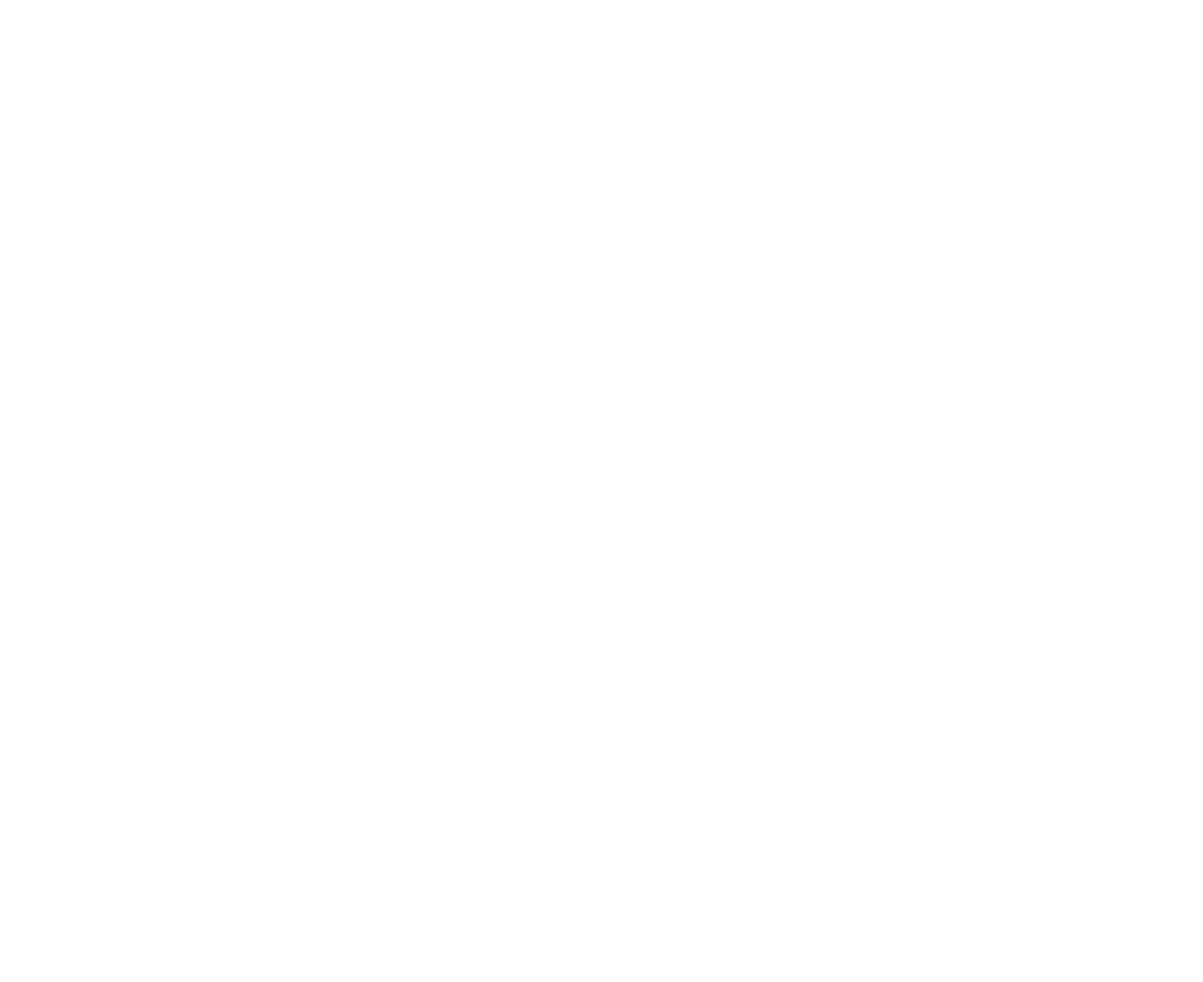
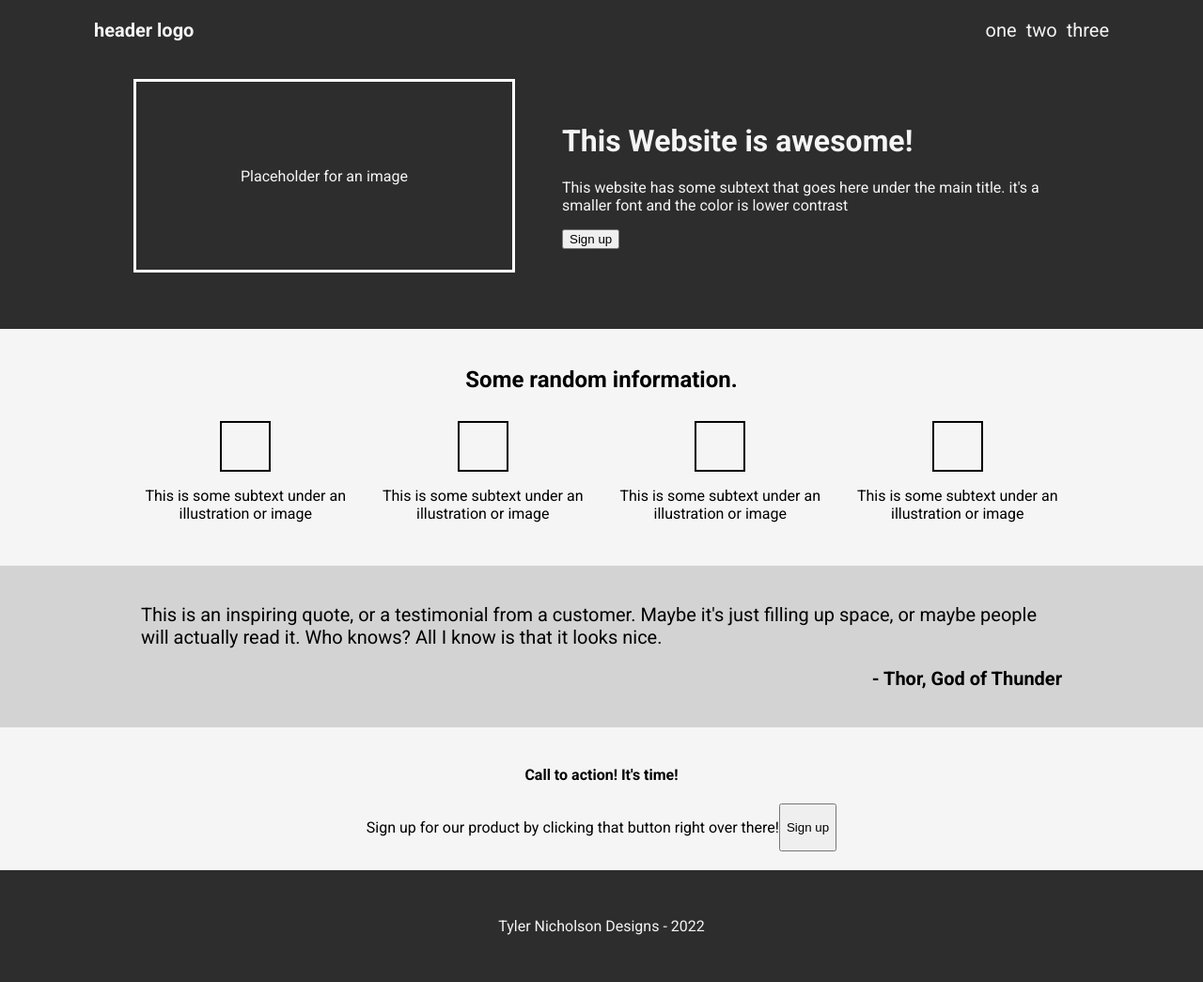
Before and after one commit to nicho166/first-project, a plain HTML site: page index.html in a window 1280 px wide. Shown: the whole page at 94% size. Before the commit the page ends 800 px from the top, so only its background shows below. Drawn offline with Linux system fonts and the light colour scheme.

Commit message:
Basic layout of my webpage with some blank styles

```diff
--- a/index.html
+++ b/index.html
@@ -4,9 +4,80 @@
     <link rel="stylesheet" href="style.css">
     <meta charset="UTF-8">
     <title>Tyler's portfolio</title>
+    <link rel="preconnect" href="https://fonts.googleapis.com">
+    <link rel="preconnect" href="https://fonts.gstatic.com" crossorigin>
+    <link href="https://fonts.googleapis.com/css2?family=Roboto:ital,wght@0,100;0,300;0,400;0,500;0,700;0,900;1,100;1,300;1,400;1,500;1,700;1,900&display=swap" rel="stylesheet">
 </head>
 <body>
-
+    <div class="header">
+        <div class="nav">
+            <div class="logo">header logo</div>
+            <ul>
+                <li>one</li>
+                <li>two</li>
+                <li>three</li>
+            </ul>
+        </div>
+        <div class="header-content">
+            <div class="image">Placeholder for an image</div>
+            <div class="header-text">
+                <h1>This Website is awesome!</h1>
+                <p>This website has some subtext that goes here
+                    under the main title. it's a smaller font and
+                    the color is lower contrast
+                </p>
+                <button>Sign up</button>
+            </div>
+        </div>
+    </div>
+    <div class="wrapper">
+        <h2>Some random information.</h2>
+        <div class="container">
+            <div class="cards">
+                <div class="img"></div>
+                <p>This is some subtext under
+                    an illustration or image
+                </p>
+            </div>
+            <div class="cards">
+                <div class="img"></div>
+                <p>This is some subtext under
+                    an illustration or image
+                </p>
+            </div>
+            <div class="cards">
+                <div class="img"></div>
+                <p>This is some subtext under
+                    an illustration or image
+                </p>
+            </div>
+            <div class="cards">
+                <div class="img"></div>
+                <p>This is some subtext under
+                    an illustration or image
+                </p>
+            </div>
+        </div>
+    </div>
+    <div class="wrapper2">
+        <p class="quote">This is an inspiring quote, or a testimonial from
+            a customer. Maybe it's just filling up space, or
+            maybe people will actually read it. Who knows?
+            All I know is that it looks nice.
+        </p>
+        <p class="signature">- Thor, God of Thunder</p>
+    </div>
+    <div class="wrapper3">
+        <h4>Call to action! It's time!</h4>
+        <div class="text">
+            <p>Sign up for our product by clicking that button
+                right over there!
+            </p>
+            <button>Sign up</button>
+         </div>
+    </div>
+    <div class="footer">
+        Tyler Nicholson Designs - 2022
+    </div>
 </body>
-
 </html>
--- a/style.css
+++ b/style.css
@@ -0,0 +1,121 @@
+body {
+    background-color: whitesmoke;
+    font-family: 'Roboto', sans-serif;
+    margin: 0;
+}
+
+.header {
+    background-color: #2d2d2d;
+    color: whitesmoke;
+    padding: 20px 100px;
+}
+
+.nav {
+    display: flex;
+    justify-content: space-between;
+    font-size: 20px;
+}
+
+.logo {
+    font-weight: 700;
+}
+
+ul {
+    list-style-type: none;
+    margin: 0;
+    padding: 0;
+    display: flex;
+}
+
+li {
+    margin-left: 10px;
+}
+
+.header-content {
+    display: flex;
+    justify-content: space-between;
+    align-items: center;
+    gap: 50px;
+    margin: 40px 0;
+}
+
+.header-text {
+    flex: 0 1 50%;
+    margin-right:auto;
+}
+
+.image {
+    border: 3px solid white;
+    width: 400px;
+    height: 200px;
+    flex: 0 1 auto;
+    display: flex;
+    align-items: center;
+    justify-content: center;
+    margin-left: auto;
+}
+
+.wrapper {
+    flex: 1;
+    display: flex;
+    flex-flow: column nowrap;
+    padding: 20px 100px;
+}
+
+div h2 {
+    display: flex;
+    justify-content: center;
+    align-items: center;
+}
+
+.container {
+    display: flex;
+    gap: 30px;
+    padding: 10px 50px;
+}
+
+.cards {
+    display: flex;
+    flex-flow: column wrap;
+    justify-content: space-around;
+    align-items: center;
+    text-align: center;
+}
+
+.img {
+    border: 2px solid black;
+    height: 50px;
+    width: 50px;
+}
+
+.wrapper2 {
+    background-color: lightgray;
+    flex: 1;
+    padding: 20px 150px;
+    font-size: 20px;
+}
+
+.signature {
+    font-weight: 700;
+    text-align: right;
+}
+
+.wrapper3 {
+    display: flex;
+    flex-flow: column nowrap;
+    align-items: center;
+    padding: 20px 100px;
+}
+
+.text {
+    display: flex;
+}
+
+.footer {
+    background-color: #2d2d2d;
+    color: whitesmoke;
+    padding: 50px 100px;
+    display: flex;
+    justify-content: center;
+    align-items: center;
+}
```
Also changed, not shown: 1 other file.
